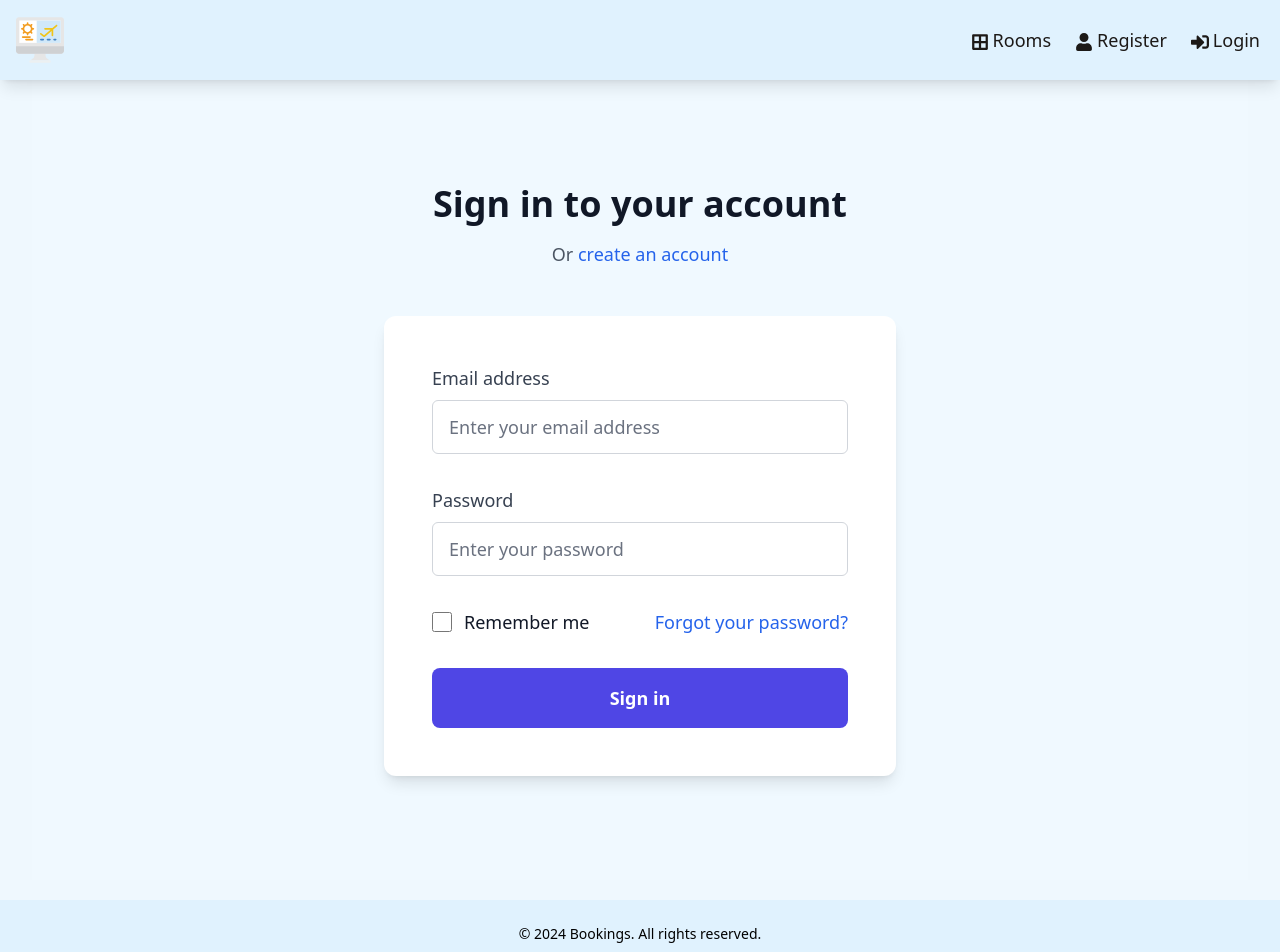
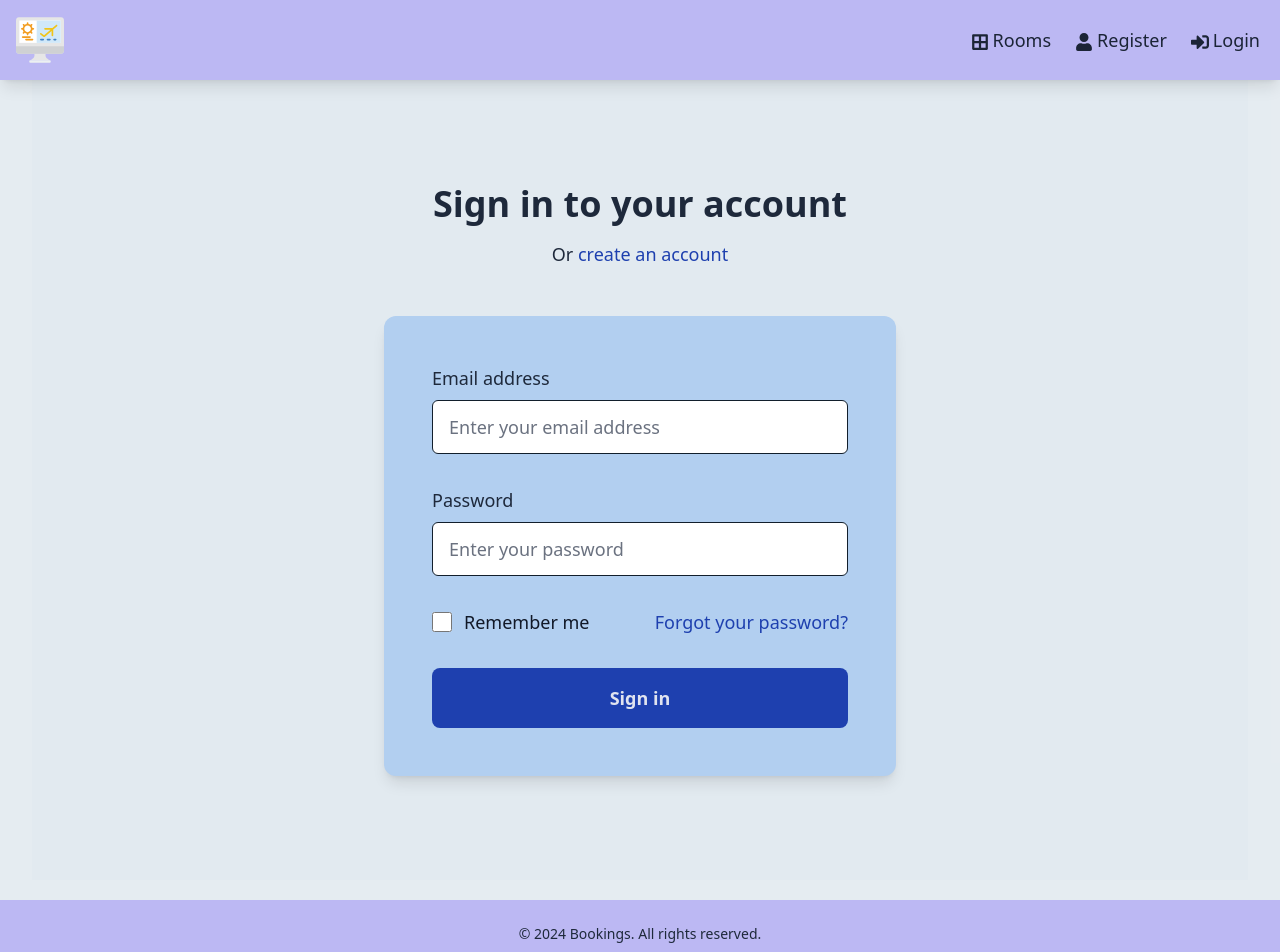
Before and after one commit to FabrizioCano/BookingRooms, a Next.js app: page /login in a window 1280 px wide. Shown: the top 952 px of the page. Built offline with nearby package versions, Linux system fonts and the light colour scheme; no server answers.

Commit message:
tailwind variables added

```diff
--- a/app/layout.jsx
+++ b/app/layout.jsx
@@ -31,7 +31,7 @@ export default function RootLayout({ children }) {
         >
           <Navbar></Navbar>
           <div className="flex flex-col min-h-screen">
-            <main className="flex-1 max-width7xl px-4 pt-20 sm:px-6 lg:px-8 bg-sky-100 bg-opacity-50 pb-5">
+            <main className="bg-main flex-1 max-width7xl px-4 pt-20 sm:px-6 lg:px-8 pb-5">
               {children}
             </main>
             </div>
--- a/app/login/page.jsx
+++ b/app/login/page.jsx
@@ -25,24 +25,24 @@ const LoginPage = () => {
         }
     },[state]);
     return (
-        <div className="min-h-screen bg-sky-50 flex flex-col justify-center py-16 sm:px-8 lg:px-16">
+        <div className="min-h-screen bg-main flex flex-col justify-center py-16 sm:px-8 lg:px-16">
             <div className="sm:mx-auto sm:w-full sm:max-w-lg">
-                <h2 className="text-center text-4xl font-extrabold text-gray-900">
+                <h2 className="text-center text-4xl font-extrabold text-main">
                     Sign in to your account
                 </h2>
-                <p className="mt-4 text-center text-lg text-gray-600 max-w">
+                <p className="mt-4 text-center text-lg text-main max-w">
                     Or{" "}
-                    <Link href="/register" className="font-medium text-blue-600 hover:text-blue-500">
+                    <Link href="/register" className="font-medium text-primary-dark hover:text-blue-500">
                         create an account
                     </Link>
                 </p>
             </div>
 
             <div className="mt-12 sm:mx-auto sm:w-full sm:max-w-lg">
-                <div className="bg-white py-12 px-8 shadow-lg sm:rounded-xl sm:px-12">
+                <div className="bg-primary-light py-12 px-8 shadow-lg sm:rounded-xl sm:px-12">
                     <form className="space-y-8" action={formAction}>
                         <div>
-                            <label htmlFor="email" className="block text-lg font-medium text-gray-700">
+                            <label htmlFor="email" className="block text-lg font-medium text-main">
                                 Email address
                             </label>
                             <div className="mt-2">
@@ -52,14 +52,14 @@ const LoginPage = () => {
                                     type="email"
                                     autoComplete="email"
                                     required
-                                    className="appearance-none rounded-md relative block w-full px-4 py-3 border border-gray-300 placeholder-gray-500 text-gray-900 focus:outline-none focus:ring-indigo-500 focus:border-indigo-500 focus:z-10 text-lg"
+                                    className="appearance-none rounded-md relative block w-full px-4 py-3 border border-primary placeholder-gray-500 text-main focus:outline-none focus:ring-indigo-500 focus:border-indigo-500 focus:z-10 text-lg"
                                     placeholder="Enter your email address"
                                 />
                             </div>
                         </div>
 
                         <div>
-                            <label htmlFor="password" className="block text-lg font-medium text-gray-700">
+                            <label htmlFor="password" className="block text-lg font-medium text-main">
                                 Password
                             </label>
                             <div className="mt-2">
@@ -69,7 +69,7 @@ const LoginPage = () => {
                                     type="password"
                                     autoComplete="current-password"
                                     required
-                                    className="appearance-none rounded-md relative block w-full px-4 py-3 border border-gray-300 placeholder-gray-500 text-gray-900 focus:outline-none focus:ring-indigo-500 focus:border-indigo-500 focus:z-10 text-lg"
+                                    className="appearance-none rounded-md relative block w-full px-4 py-3 border border-primary placeholder-gray-500 text-main focus:outline-none focus:ring-indigo-500 focus:border-indigo-500 focus:z-10 text-lg"
                                     placeholder="Enter your password"
                                 />
                             </div>
@@ -81,7 +81,7 @@ const LoginPage = () => {
                                     id="remember_me"
                                     name="remember_me"
                                     type="checkbox"
-                                    className="h-5 w-5 text-indigo-600 focus:ring-indigo-500 border-gray-300 rounded"
+                                    className="h-5 w-5 text-main focus:ring-indigo-500 border-primary rounded"
                                 />
                                 <label htmlFor="remember_me" className="ml-3 block text-lg text-gray-900">
                                     Remember me
@@ -89,7 +89,7 @@ const LoginPage = () => {
                             </div>
 
                             <div className="text-lg">
-                                <Link href="#" className="font-medium text-blue-600 hover:text-blue-500">
+                                <Link href="#" className="font-medium text-primary-dark hover:text-blue-500">
                                     Forgot your password?
                                 </Link>
                             </div>
@@ -98,7 +98,7 @@ const LoginPage = () => {
                         <div>
                             <button
                                 type="submit"
-                                className="group relative w-full flex justify-center py-4 px-6 text-lg font-semibold rounded-lg text-white bg-indigo-600 hover:bg-indigo-700 focus:outline-none focus:ring-4 focus:ring-offset-2 focus:ring-indigo-500"
+                                className="group relative w-full flex justify-center py-4 px-6 text-lg font-semibold rounded-lg text-primary bg-primary-dark hover:bg-indigo-700 focus:outline-none focus:ring-4 focus:ring-offset-2 focus:ring-indigo-500"
                             >
                                 Sign in
                             </button>
--- a/assets/styles/globals.css
+++ b/assets/styles/globals.css
@@ -1,3 +1,52 @@
 @tailwind base;
 @tailwind components;
 @tailwind utilities;
+
+:root {
+    /* Background Colors */
+    --bg-main: #e3eaf0e7; /* Light grayish blue */
+    --bg-footer: #bcb8f3; /* Dark blue */
+    --bg-navbar: #bcb8f3; /* Same as footer */
+
+    /* Primary Colors */
+    --primary: #ecedf3f1; /* Tailwind Blue-500 */
+    --primary-dark: #1e40af; /* Tailwind Blue-700 */
+    --primary-light: #b2cff0; /* Tailwind Blue-300 */
+
+    /* Text Colors */
+    --text-main: #1e293b; /* Dark grayish blue */
+    --text-footer: #ffffff;
+    --text-link: #1b2436; /* Bright blue */
+    --text-link-hover: #1538aa;
+
+    /* Border Colors */
+    --border-primary: #121f2c;
+
+
+  }
+
+  /* Apply colors to classes */
+  .bg-main {
+    background-color: var(--bg-main);
+  }
+  .bg-footer {
+    background-color: var(--bg-footer);
+  }
+  .bg-navbar {
+    background-color: var(--bg-navbar);
+  }
+  .text-main {
+    color: var(--text-main);
+  }
+  .text-footer {
+    color: var(--text-footer);
+  }
+  .text-link {
+    color: var(--text-link);
+  }
+  .text-link:hover {
+    color: var(--text-link-hover);
+  }
+  .border-primary {
+    border-color: var(--border-primary);
+  }
--- a/components/Footer.jsx
+++ b/components/Footer.jsx
@@ -2,9 +2,9 @@ const Footer = () => {
   const currentYear = new Date().getFullYear();
 
   return (
-    <footer className='py-6 bg-sky-100 mt-auto'>
+    <footer className='py-6 bg-footer mt-auto'>
       <div className='mx-auto max-w-7xl px-4 sm:px-6 lg:px-8'>
-        <p className='text-center text-sm text-black-600'>
+        <p className='text-center text-sm text-main'>
           &copy; {currentYear} Bookings. All rights reserved.
         </p>
       </div>
--- a/components/NavBar.jsx
+++ b/components/NavBar.jsx
@@ -27,8 +27,8 @@ export default function Navbar() {
   };
 
   return (
-    <nav className="fixed top-0 left-0 w-full bg-sky-100 shadow-lg backdrop-blur-lg backdrop-saturate-150 z-50 py-4">
-      <div className="container flex flex-wrap items-center justify-between mx-auto text-slate-800">
+    <nav className="fixed top-0 left-0 w-full bg-navbar shadow-lg backdrop-blur-lg backdrop-saturate-150 z-50 py-4">
+      <div className="container flex flex-wrap items-center justify-between mx-auto text-main">
       <Link href='/'>
                             <Image
                                 className='h-12 w-12 ml-4'
@@ -47,10 +47,10 @@ export default function Navbar() {
         </div>
 
         {/* Mobile Menu */}
-        <div className={`fixed top-0 left-0 min-h-screen w-64 bg-sky-100 shadow-lg transform transition-transform duration-300 ease-in-out ${isMobileMenuOpen ? "translate-x-0" : "-translate-x-full"} lg:hidden z-50`}>
+        <div className={`fixed top-0 left-0 min-h-screen w-64 bg-navbar shadow-lg transform transition-transform duration-300 ease-in-out ${isMobileMenuOpen ? "translate-x-0" : "-translate-x-full"} lg:hidden z-50`}>
           <div className="flex flex-row items-center border-b pb-4">
-            <Link href="/" className="text-sky-600 font-bold text-xl pt-4 ps-4">BOOKINGS</Link>
-            <button onClick={toggleMobileMenu} className="absolute top-4 right-4 text-stone-900 hover:text-blue-600">
+            <Link href="/" className="text-link font-bold text-xl pt-4 ps-4">BOOKINGS</Link>
+            <button onClick={toggleMobileMenu} className="absolute top-4 right-4 text-link text-link-hover">
               <svg xmlns="http://www.w3.org/2000/svg" className="w-8 h-8" fill="none" stroke="currentColor" strokeWidth="2">
                 <path strokeLinecap="round" strokeLinejoin="round" d="M6 18L18 6M6 6l12 12" />
               </svg>
@@ -59,16 +59,16 @@ export default function Navbar() {
           <ul className="flex flex-col h-full gap-4 p-4">
             {!isAuthenticated ? (
               <>
-                <li><Link href="/" className="text-lg text-stone-900 hover:text-blue-600"><FaBorderAll className='inline mr-1' />Rooms</Link></li>
-                <li><Link href="/register" className="text-lg text-stone-900 hover:text-blue-600"><FaUser className='inline mr-1' />Register</Link></li>
-                <li><Link href="/login" className="text-lg text-stone-900 hover:text-blue-600 rounded-md"><FaSignInAlt className='inline mr-1' />Login</Link></li>
+                <li><Link href="/" className="text-lg text-link text-link-hover"><FaBorderAll className='inline mr-1' />Rooms</Link></li>
+                <li><Link href="/register" className="text-lg text-link text-link-hover"><FaUser className='inline mr-1' />Register</Link></li>
+                <li><Link href="/login" className="text-lg text-link text-link-hover rounded-md"><FaSignInAlt className='inline mr-1' />Login</Link></li>
               </>
             ) : (
               <>
-                <li><Link href="/bookings" className="text-lg text-stone-900 hover:text-blue-600"><FaBimobject className='inline mr-1' />Bookings</Link></li>
-                <li><Link href="/rooms/add" className="text-lg text-stone-900 hover:text-blue-600"><FaWarehouse className='inline mr-1' />Add Room</Link></li>
-                <li><Link href="/rooms/my" className="text-lg text-stone-900 hover:text-blue-600"><FaBuilding className='inline mr-1' />My Rooms</Link></li>
-                <li><button onClick={handleLogout} className="bg-transparent text-lg text-stone-900 hover:text-blue-600 rounded-md"><FaSignOutAlt className='inline mr-1' />Sign Out</button></li>
+                <li><Link href="/bookings" className="text-lg text-link text-link-hover"><FaBimobject className='inline mr-1' />Bookings</Link></li>
+                <li><Link href="/rooms/add" className="text-lg text-link text-link-hover"><FaWarehouse className='inline mr-1' />Add Room</Link></li>
+                <li><Link href="/rooms/my" className="text-lg text-link text-link-hover"><FaBuilding className='inline mr-1' />My Rooms</Link></li>
+                <li><button onClick={handleLogout} className="bg-transparent text-lg text-link text-link-hover rounded-md"><FaSignOutAlt className='inline mr-1' />Sign Out</button></li>
               </>
             )}
           </ul>
@@ -79,16 +79,16 @@ export default function Navbar() {
           <ul className="flex flex-col gap-2 mt-2 mb-4 lg:mb-0 lg:mt-0 lg:flex-row lg:items-center lg:gap-6">
             {!isAuthenticated ? (
               <>
-                <li><Link href="/" className="text-lg text-stone-900 hover:text-blue-600"><FaBorderAll className='inline mr-1' />Rooms</Link></li>
-                <li><Link href="/register" className="text-lg text-stone-900 hover:text-blue-600"><FaUser className='inline mr-1' />Register</Link></li>
-                <li><Link href="/login" className="text-lg text-stone-900 hover:text-blue-600 rounded-md mr-5"><FaSignInAlt className='inline mr-1' />Login</Link></li>
+                <li><Link href="/" className="text-lg text-link text-link-hover"><FaBorderAll className='inline mr-1' />Rooms</Link></li>
+                <li><Link href="/register" className="text-lg text-link text-link-hover"><FaUser className='inline mr-1' />Register</Link></li>
+                <li><Link href="/login" className="text-lg text-link text-link-hover rounded-md mr-5"><FaSignInAlt className='inline mr-1' />Login</Link></li>
               </>
             ) : (
               <>
-                <li><Link href="/bookings" className="text-lg text-stone-900 hover:text-blue-600"><FaBimobject className='inline mr-1' />Bookings</Link></li>
-                <li><Link href="/rooms/add" className="text-lg text-stone-900 hover:text-blue-600"><FaWarehouse className='inline mr-1' />Add Room</Link></li>
-                <li><Link href="/rooms/my" className="text-lg text-stone-900 hover:text-blue-600"><FaBuilding className='inline mr-1' />My Rooms</Link></li>
-                <li><button onClick={handleLogout} className="bg-transparent text-lg text-stone-900 hover:text-blue-600 rounded-md mr-5"><FaSignOutAlt className='inline mr-1' />Sign Out</button></li>
+                <li><Link href="/bookings" className="text-lg text-link text-link-hover"><FaBimobject className='inline mr-1' />Bookings</Link></li>
+                <li><Link href="/rooms/add" className="text-lg text-link text-link-hover"><FaWarehouse className='inline mr-1' />Add Room</Link></li>
+                <li><Link href="/rooms/my" className="text-lg text-link text-link-hover"><FaBuilding className='inline mr-1' />My Rooms</Link></li>
+                <li><button onClick={handleLogout} className="bg-transparent text-lg text-link text-link-hover rounded-md mr-5"><FaSignOutAlt className='inline mr-1' />Sign Out</button></li>
               </>
             )}
           </ul>
--- a/components/RoomCard.jsx
+++ b/components/RoomCard.jsx
@@ -10,7 +10,7 @@ const RoomCard = ({ room }) => {
 
     const imageSrc = room.image ? imageUrl : '/images/no-image.jpg';
     return (
-        <div className="flex flex-col justify-between max-w-sm h-full bg-sky-100 bg-opacity-20 border-2 border-gray-200 rounded-lg shadow dark:bg-white-800 dark:border-gray-900">
+        <div className="flex flex-col justify-between max-w-sm h-full bg-primary border-2 border-primary rounded-lg ">
             <Image
                 src={imageSrc}
                 width={500}
--- a/package.json
+++ b/package.json
@@ -18,7 +18,8 @@
     "react-toastify": "^10.0.6"
   },
   "devDependencies": {
-    "postcss": "^8",
-    "tailwindcss": "^3.4.1"
+    "autoprefixer": "^10.4.20",
+    "postcss": "^8.5.3",
+    "tailwindcss": "^3.4.17"
   }
 }
--- /dev/null
+++ b/postcss.config.js
@@ -0,0 +1,6 @@
+module.exports = {
+  plugins: {
+    tailwindcss: {},
+    autoprefixer: {},
+  },
+}
--- /dev/null
+++ b/tailwind.config.js
@@ -0,0 +1,24 @@
+/** @type {import('tailwindcss').Config} */
+module.exports = {
+  content: [
+    "./pages/**/*.{js,ts,jsx,tsx}",
+    "./components/**/*.{js,ts,jsx,tsx}",
+    "./app/**/*.{js,ts,jsx,tsx}",
+  ],
+  theme: {
+    extend: {
+      colors: {
+        background: "var(--bg-main)",
+        primary: "var(--primary)",
+        "primary-dark": "var(--primary-dark)",
+        "primary-light": "var(--primary-light)",
+        text: "var(--text-main)",
+        "text-footer": "var(--text-footer)",
+        "text-link": "var(--text-link)",
+        "text-link-hover": "var(--text-link-hover)",
+        border: "var(--border)",
+      },
+    },
+  },
+  plugins: [],
+}
```
Also changed, not shown: components/BookingForm.jsx (+4 -4 lines), 1 other file (tests, documents, lock files or other folders).
